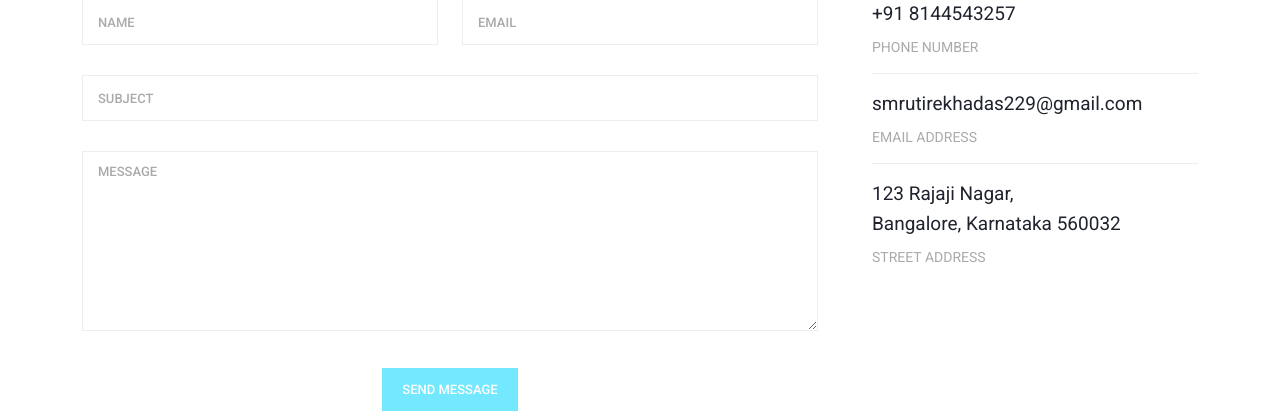
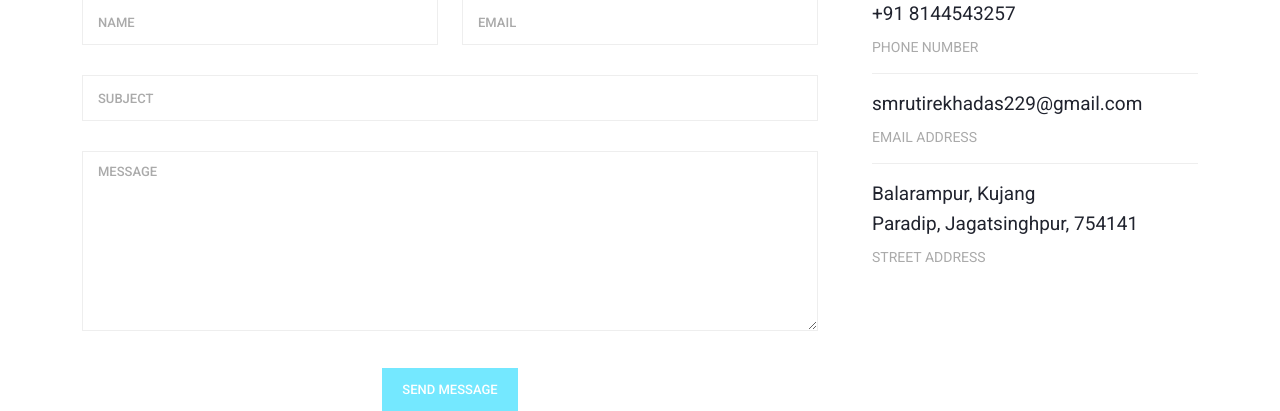
Before and after one commit to smrutirekha-04/Blog, a Django app: page /contact in a window 1280 px wide. Shown: the part 659-1070 px from the top of the page. Run offline with Django 4.2, Linux system fonts and the light colour scheme; some libraries are stand-ins or nearby versions.

Commit message:
updated address

```diff
--- a/templates/contact.html
+++ b/templates/contact.html
@@ -135,8 +135,8 @@
                         <span>EMAIL ADDRESS</span>
                       </li>
                       <li>
-                        <h5 style="font-weight:400">123 Rajaji Nagar,
-                          <br>Bangalore, Karnataka 560032
+                        <h5 style="font-weight:400">Balarampur, Kujang
+                          <br>Paradip, Jagatsinghpur, 754141
                         </h5>
                         <span>STREET ADDRESS</span>
                       </li>
@@ -151,7 +151,7 @@
         <div class="col-lg-12">
           <div id="map">
             <iframe
-              src="https://maps.google.com/maps?q=Av.+L%C3%BAcio+Costa,+Rio+de+Janeiro+-+RJ,+Brazil&t=&z=13&ie=UTF8&iwloc=&output=embed"
+              src="https://maps.google.com/maps?q=Kujang%2C+Odisha+754141&t=&z=17&ie=UTF8&iwloc=&output=embed"
               width="100%" height="450px" frameborder="0" style="border:0" allowfullscreen></iframe>
           </div>
         </div>
```
Also changed, not shown: db.sqlite3.
